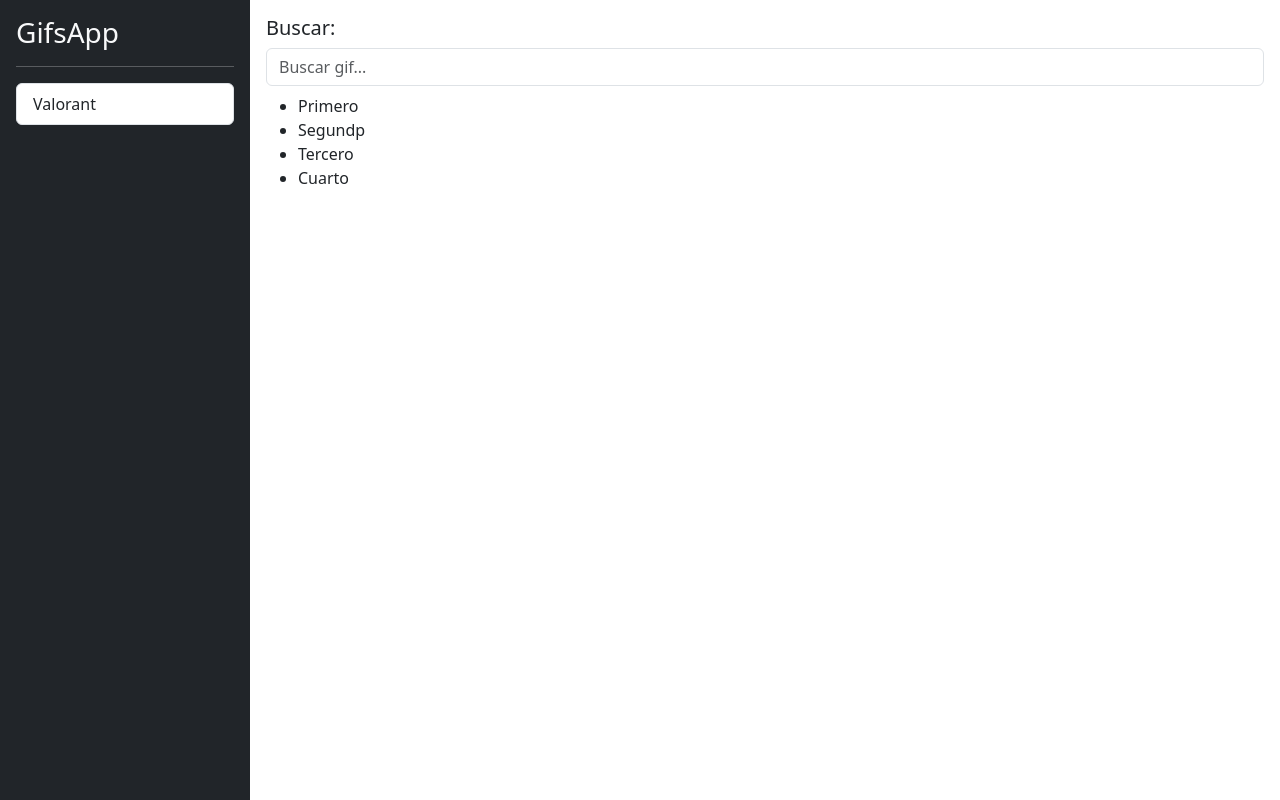
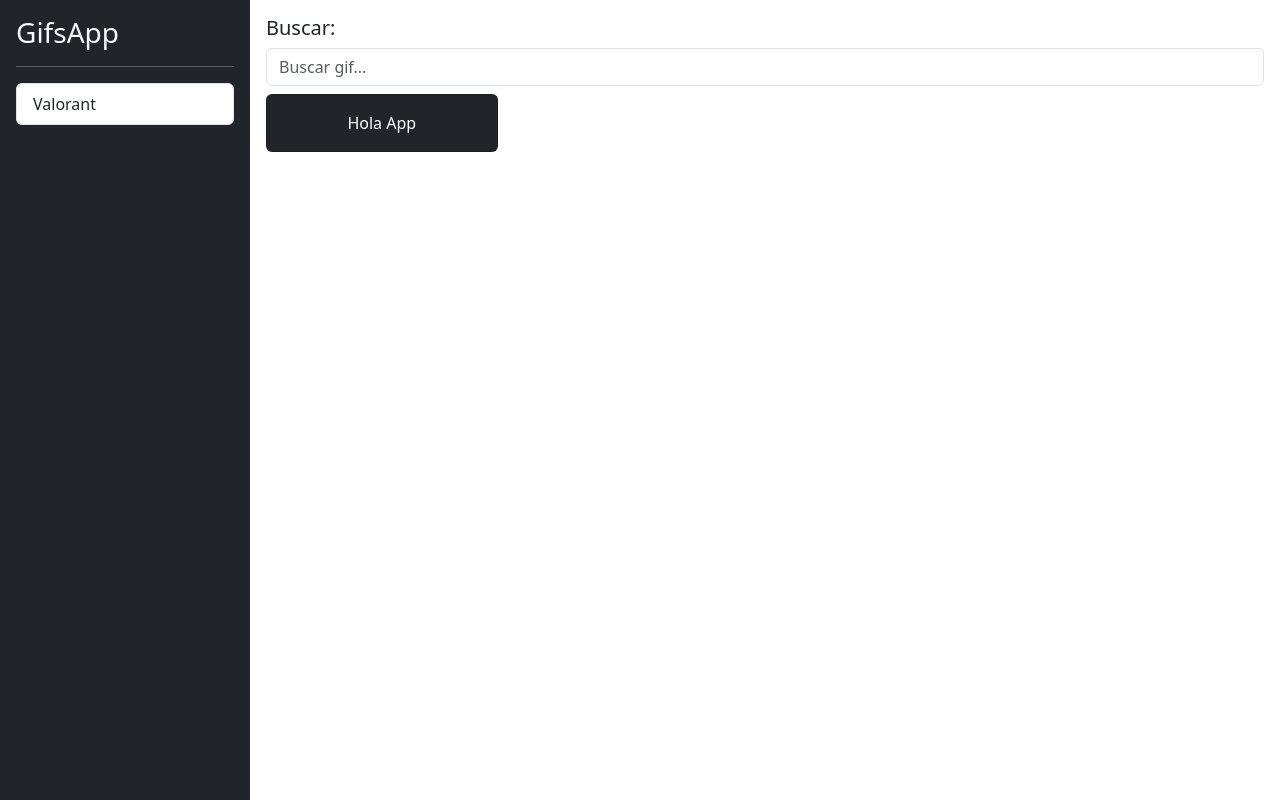
Before and after one commit to martinhg/gifs-app-angular, an Angular app: page / in a window 1280 px wide. Built offline with nearby package versions, Linux system fonts and the light colour scheme.

Commit message:
card-list component created

```diff
--- /dev/null
+++ b/src/app/gifs/components/card-list/card-list.component.html
@@ -0,0 +1,9 @@
+<div class="row">
+  <div class="col-md-3 col-sm-6">
+    <div class="card mb-2 text-center bg-dark">
+      <div class="card-body text-white">
+        <p class="card-text">Hola App</p>
+      </div>
+    </div>
+  </div>
+</div>
--- a/src/app/gifs/gifs.module.ts
+++ b/src/app/gifs/gifs.module.ts
@@ -3,13 +3,15 @@ import { CommonModule } from '@angular/common';
 
 import { HomePageComponent } from './pages/home/home-page.component';
 import { SearchBoxComponent } from './components/search-box/search-box.component';
+import { CardListComponent } from './components/card-list/card-list.component';
 
 
 
 @NgModule({
   declarations: [
     HomePageComponent,
-    SearchBoxComponent
+    SearchBoxComponent,
+    CardListComponent
   ],
   imports: [
     CommonModule
--- a/src/app/gifs/pages/home/home-page.component.html
+++ b/src/app/gifs/pages/home/home-page.component.html
@@ -4,11 +4,6 @@
   </div>
 
   <div class="col-12 pt-2">
-    <ul>
-      <li>Primero</li>
-      <li>Segundp</li>
-      <li>Tercero</li>
-      <li>Cuarto</li>
-    </ul>
+    <gifs-card-list></gifs-card-list>
   </div>
 </div>
```
Also changed, not shown: src/app/gifs/components/card-list/card-list.component.ts (added, +9 -0 lines).
